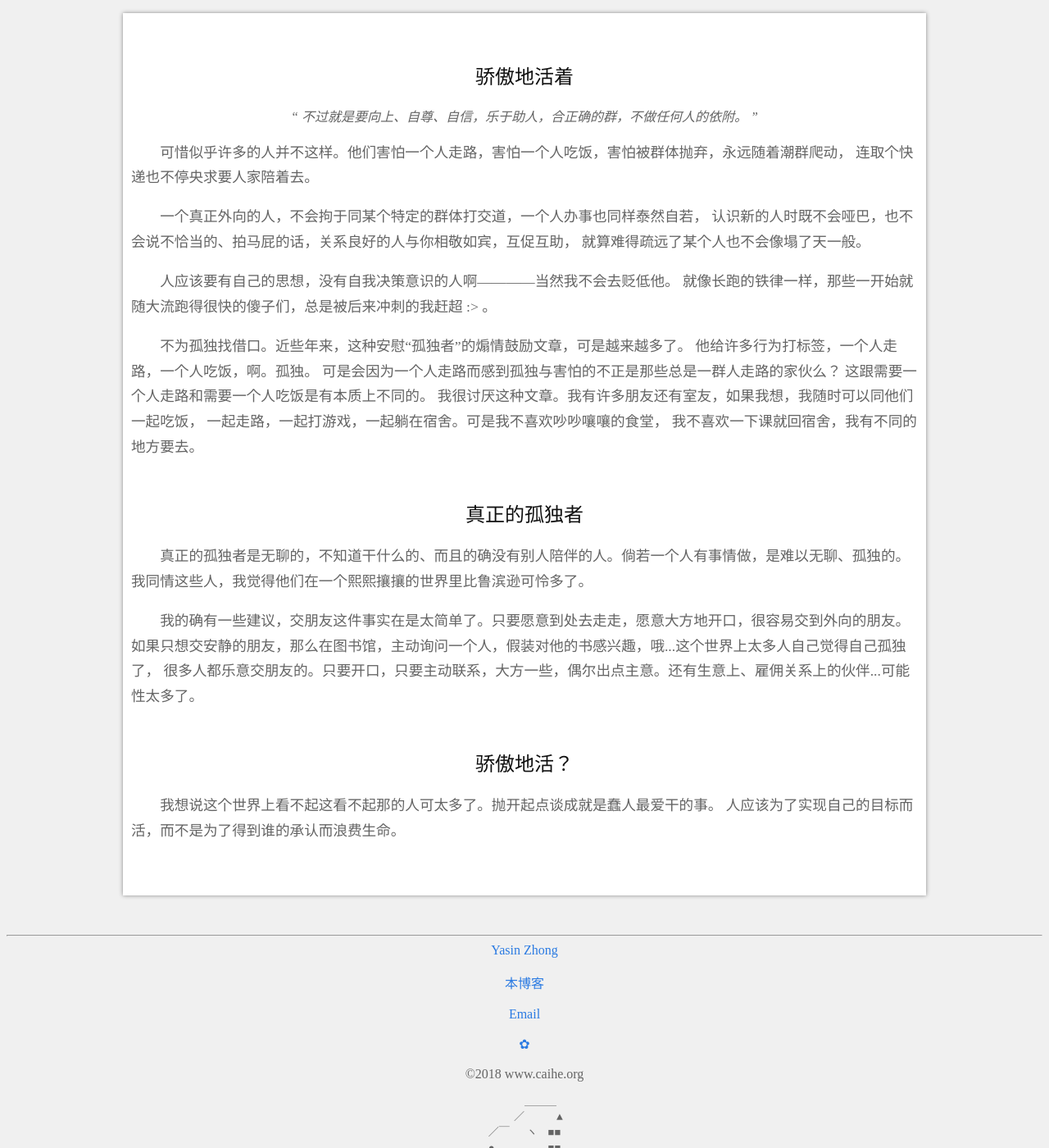
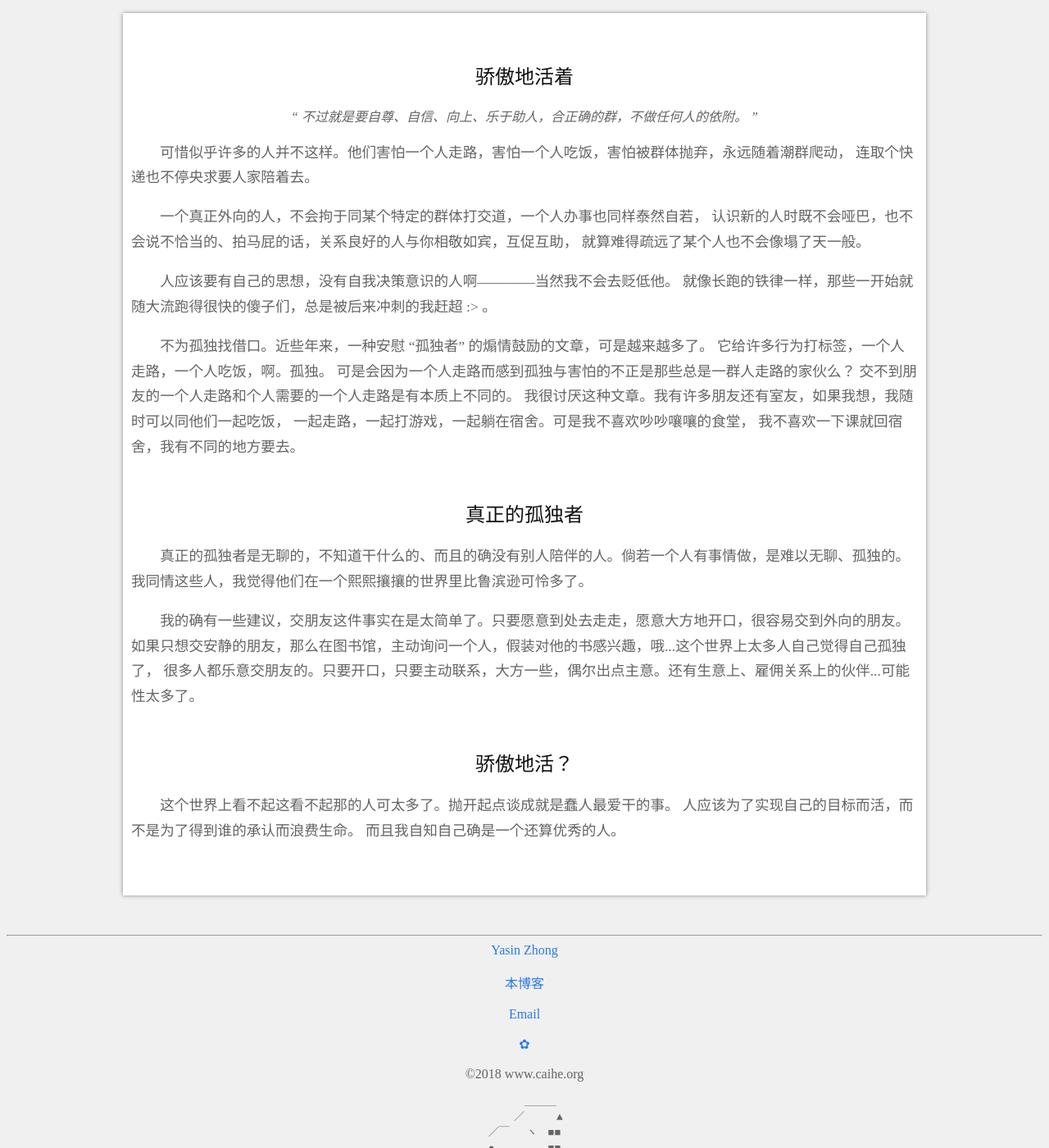
Before and after one commit to YasinZhong/yasinzhong.github.io, a Jekyll site: the page built from _posts/2018-5-10-TobeProud.html, in a window 1280 px wide and 1400 px high. Shown: the whole window at 82% size. Built offline with Jekyll 4.4.1, drawn with Linux system fonts in a browser that asks for light colours; comment, search, counter and statistics services are not loaded.

Commit message:
2018/06/05

```diff
--- a/_posts/2018-5-10-TobeProud.html
+++ b/_posts/2018-5-10-TobeProud.html
@@ -6,7 +6,7 @@ title: 骄傲地活着
 
 <h2>{{ page.title }}</h2>
 <q>
-	不过就是要向上、自尊、自信，乐于助人，合正确的群，不做任何人的依附。
+	不过就是要自尊、自信、向上、乐于助人，合正确的群，不做任何人的依附。
 </q>
 
 <p>
@@ -26,10 +26,10 @@ title: 骄傲地活着
 </p>
 
 <p>
-	不为孤独找借口。近些年来，这种安慰“孤独者”的煽情鼓励文章，可是越来越多了。
-	他给许多行为打标签，一个人走路，一个人吃饭，啊。孤独。
+	不为孤独找借口。近些年来，一种安慰 “孤独者” 的煽情鼓励的文章，可是越来越多了。
+	它给许多行为打标签，一个人走路，一个人吃饭，啊。孤独。
 	可是会因为一个人走路而感到孤独与害怕的不正是那些总是一群人走路的家伙么？
-	这跟需要一个人走路和需要一个人吃饭是有本质上不同的。
+	交不到朋友的一个人走路和个人需要的一个人走路是有本质上不同的。
 	我很讨厌这种文章。我有许多朋友还有室友，如果我想，我随时可以同他们一起吃饭，
 	一起走路，一起打游戏，一起躺在宿舍。可是我不喜欢吵吵嚷嚷的食堂，
 	我不喜欢一下课就回宿舍，我有不同的地方要去。
@@ -51,6 +51,7 @@ title: 骄傲地活着
 <h2 id="main">骄傲地活？</h2>
 
 <p>
-	我想说这个世界上看不起这看不起那的人可太多了。抛开起点谈成就是蠢人最爱干的事。
+	这个世界上看不起这看不起那的人可太多了。抛开起点谈成就是蠢人最爱干的事。
 	人应该为了实现自己的目标而活，而不是为了得到谁的承认而浪费生命。
+	而且我自知自己确是一个还算优秀的人。
 </p>
```
